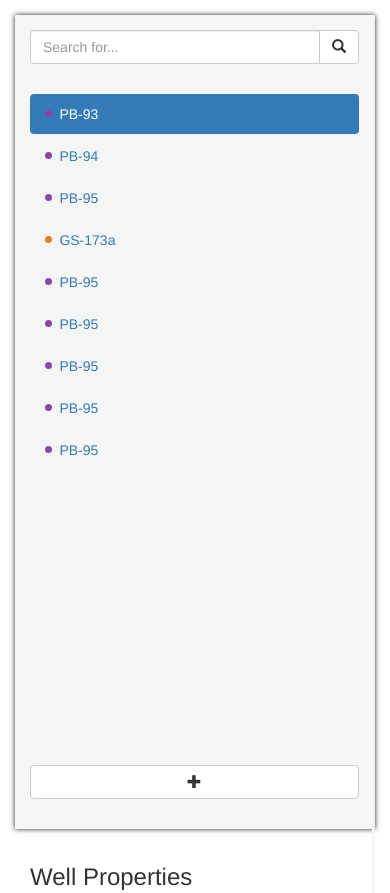
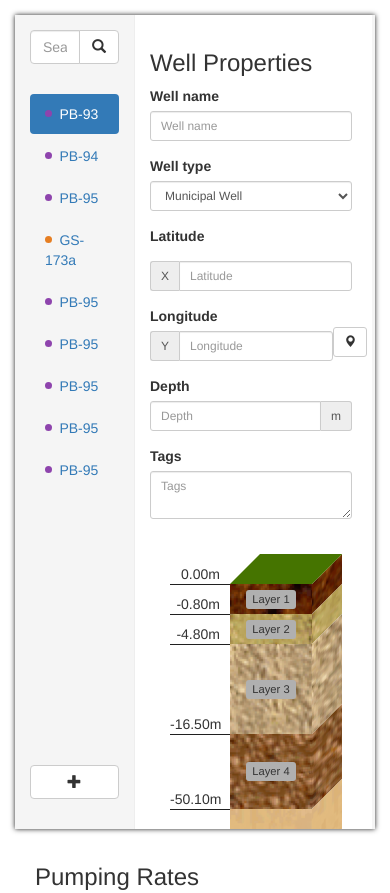
Before and after one commit to inowas/wellPropertiesPrototype, a plain HTML site: page index.html in a window 390 px wide. Shown: the top 893 px of the page. Drawn offline with nearby package versions, Linux system fonts and the light colour scheme.

Commit message:
Add col classes to sidebar and middlebar for better responsive bahaviour.

```diff
--- a/index.html
+++ b/index.html
@@ -13,7 +13,7 @@
 
   <div class="page_wrapper container-fluid">
 
-    <div class="sidebar col-lg-2">
+    <div class="sidebar col-xs-4 col-md-2">
       <div class="container-fluid">
         <div class="form-group col-sm-12">
           <div class="input-group">
@@ -46,7 +46,7 @@
       </div>
     </div>
 
-    <div class="middlebar col-lg-3">
+    <div class="middlebar col-xs-8 col-md-3">
       <h3>Well Properties</h3>
       <form class="form-horizontal">
         <div class="form-group form-group-sm">
@@ -118,7 +118,7 @@
 
     </div>
 
-    <div class="mainbar col-lg-7">
+    <div class="mainbar col-md-7">
       <h3>Pumping Rates</h3>
       <ul class="nav nav-tabs">
         <li role="presentation" class="active"><a href="#">Table</a></li>
```
